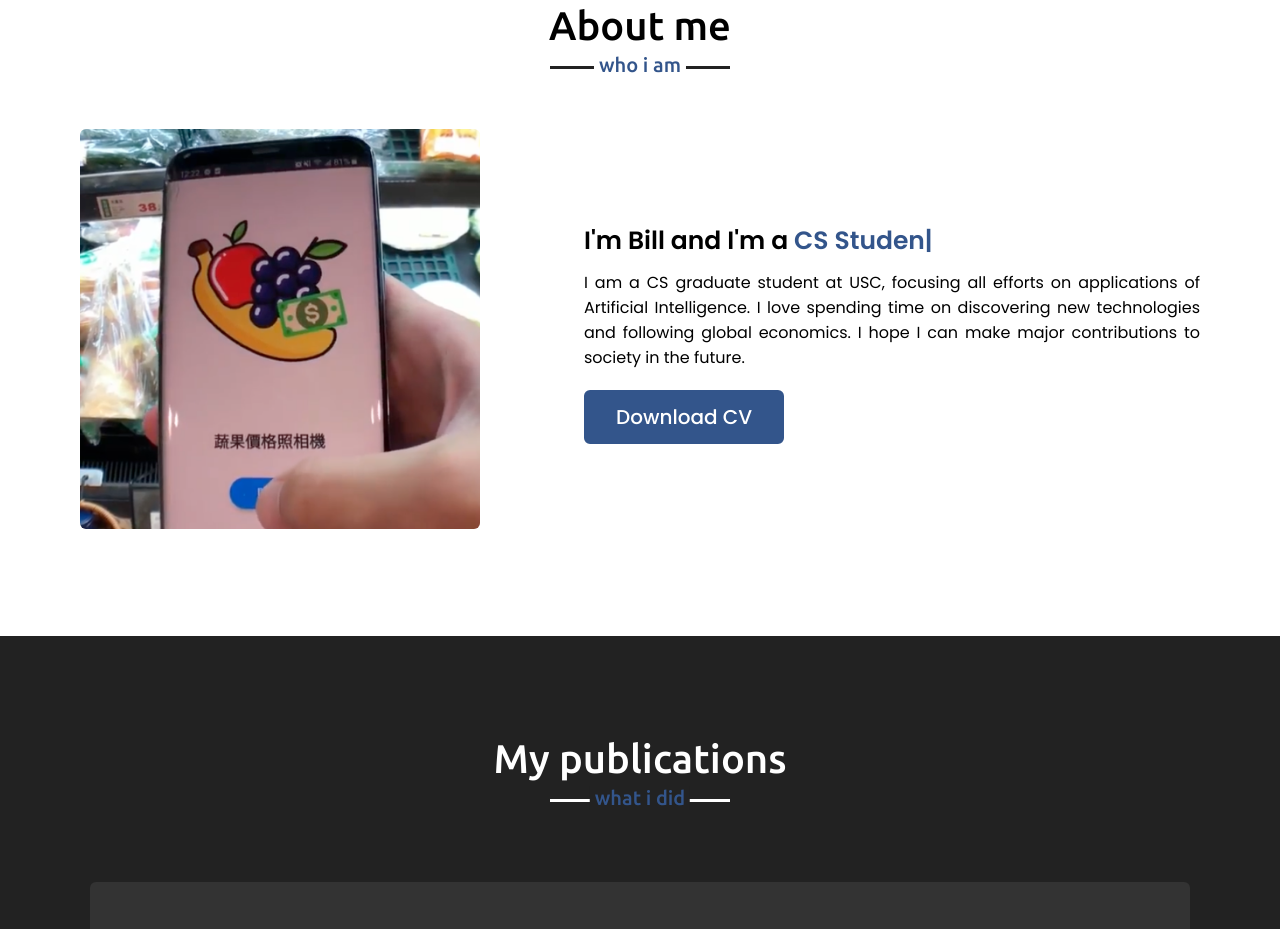
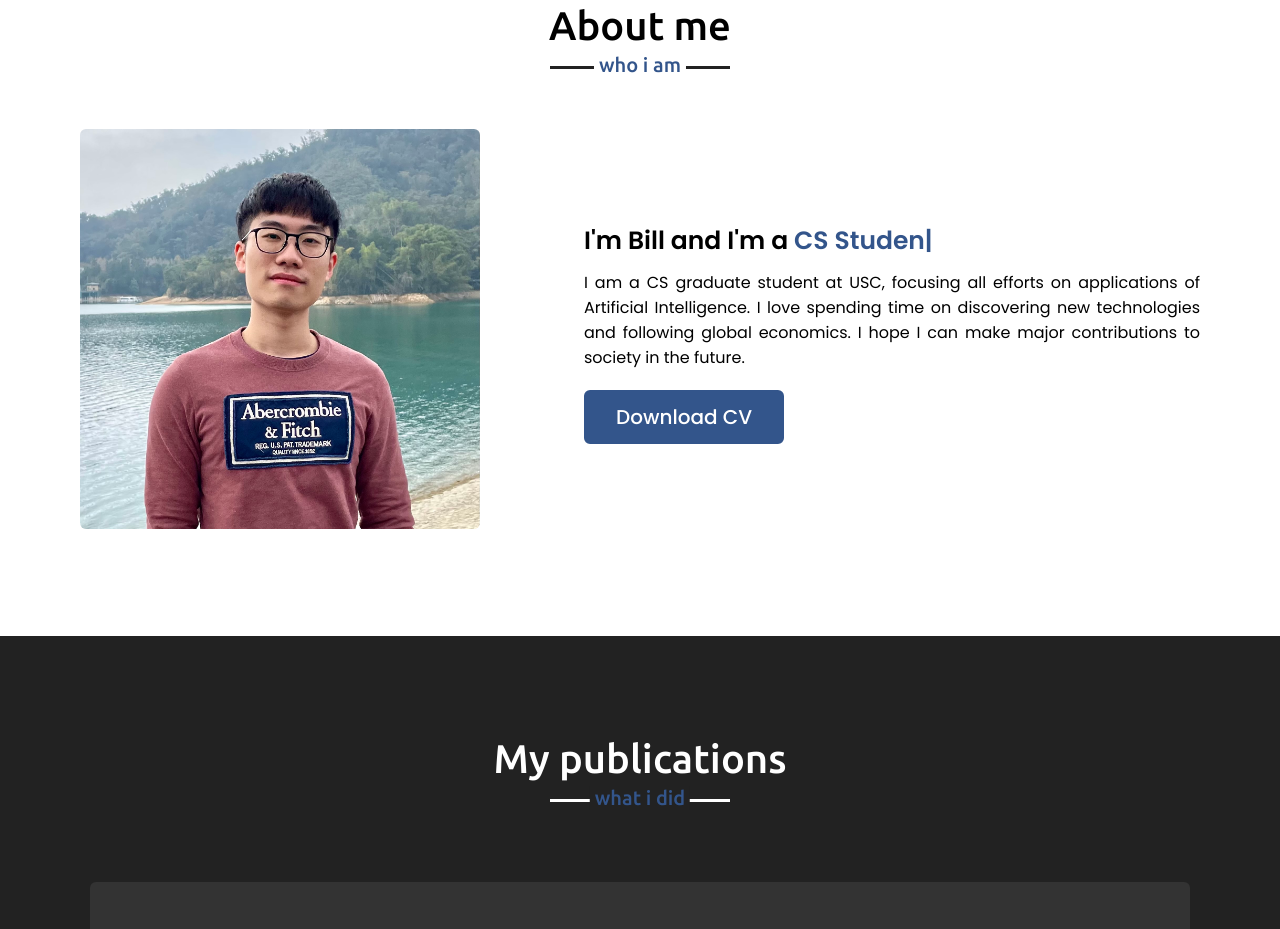
Before and after one commit to LinTzuHsuan/Personal-Website, a plain HTML site: page index.html in a window 1280 px wide. Shown: the part 897-1826 px from the top of the page. Drawn offline with nearby package versions, Linux system fonts and the light colour scheme.

Commit message:
add files

```diff
--- a/index.html
+++ b/index.html
@@ -52,7 +52,7 @@
             <h2 class="title">About me</h2>
             <div class="about-content">
                 <div class="column left">
-                    <img src="images/profile-1.jpeg" alt="">
+                    <img src="images/profile-5.jpeg" alt="">
                 </div>
                 <div class="column right">
                     <div class="text">I'm Bill and I'm a <span class="typing-2"></span></div>
```
